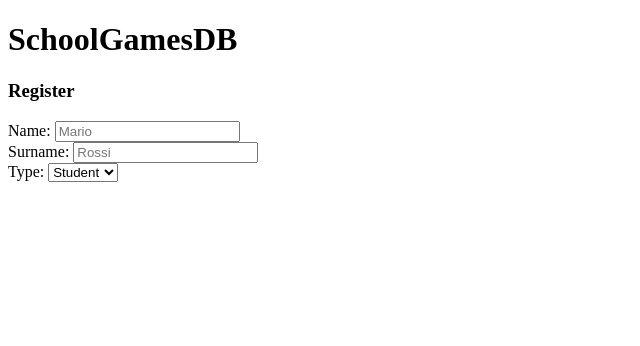
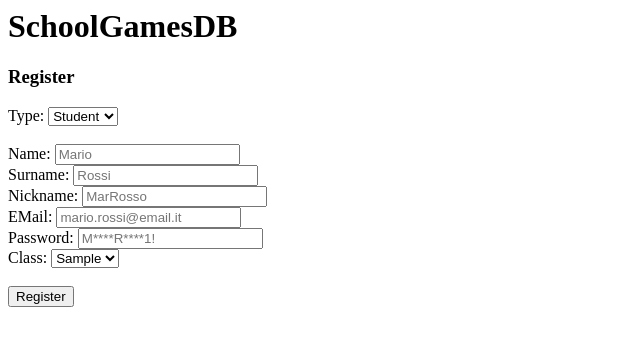
Before and after one commit to Riky47/SchoolGamesDB, a PHP site: page /Register.php in a window 1280 px wide. Shown: the top 346 px of the page, without its empty margins (0-640 px from the left). Run offline with PHP 8.4, Linux system fonts and the light colour scheme; tables that the repository leaves empty hold one stand-in row (values such as "Sample post").

Commit message:
Improvements to Register page

```diff
--- a/Interfaces/Register.php
+++ b/Interfaces/Register.php
@@ -1,4 +1,59 @@
-<?php include_once(__DIR__. "/../Sources/Connect.php") ?>
+<?php
+include_once(__DIR__. "/../Sources/Connect.php");
+
+if (isset($_POST["register"])) {
+    include_once(__DIR__. "/../Sources/SecureSQL.php");
+
+    $isStudents = $_POST["type"] == "student";
+    $conn->query("INSERT INTO ". (isStudents ? "Students" : "Teachers") ."(name, surname, username, email, password". (isStudents ? ", class" : "") .") VALUES ('".
+        $secureSQL($_POST["name"])      ."', '".
+        $secureSQL($_POST["surname"])   ."', '".
+        $secureSQL($_POST["username"])  ."', '".
+        $secureSQL($_POST["email"])     ."', '".
+        $secureSQL($_POST["password"])  ."', ".
+        "(SELECT id FROM Classes WHERE tag = '". $secureSQL($_POST["class"]) ."'));"
+    );
+
+    // To review
+}
+?>
+
+<script>
+    var ogHtml
+    var form
+    var last
+
+    function updateType() {
+        var value = document.getElementById("typeSwitch").value
+        if (last == value)
+            return
+
+        var html = ogHtml
+        last = value
+
+        if (value == "student")
+            html += `Class: <select name="class" required>
+            <?php
+                $result = $conn->query("SELECT tag FROM Classes");
+                while ($row = $result->fetch_assoc())
+                    echo "<option value=". $row["tag"] .">". $row["tag"] ."</option>";
+            ?>
+            </select><br>`
+
+        form.innerHTML = html + `<br><input type="submit" name="register" value="Register">`
+        var select = document.getElementById("typeSwitch")
+        select.value = value
+    }
+
+    function load() {
+        form = document.getElementById("mainForm")
+        ogHtml = form.innerHTML
+
+        updateType()
+    }
+
+    window.onload = load
+</script>
 
 <!DOCTYPE html>
 <html>
@@ -9,14 +64,17 @@
         <h1>SchoolGamesDB</h1>
         <h3>Register</h3>
 
-        <form method="post" action="">
+        <form method="post" action="/Interfaces/Register.php" id="mainForm">
+            Type: <select name="type" id="typeSwitch" selected="student" onchange="updateType()" required>
+                <option value="student">Student</option>
+                <option value="teacher">Teacher</option>
+            </select><br><br>
+
             Name: <input type="text" name="name" placeholder="Mario" required><br>
             Surname: <input type="text" name="surname" placeholder="Rossi" required><br>
-            Type: <select type="text" name="type">
-                <option value="Student">Student</option>
-                <option value="Teacher">Teacher</option>
-            </select>
-            <submit type="submit" name="register">
+            Nickname: <input type="text" name="username" placeholder="MarRosso" required><br>
+            EMail: <input type="email" name="email" placeholder="mario.rossi@email.it" required><br>
+            Password: <input type="password" name="password" placeholder="M****R****1!" required><br>
         </form>
     </body>
 </html>
```
Also changed, not shown: Sources/SecureSQL.php (added, +8 -0 lines).
